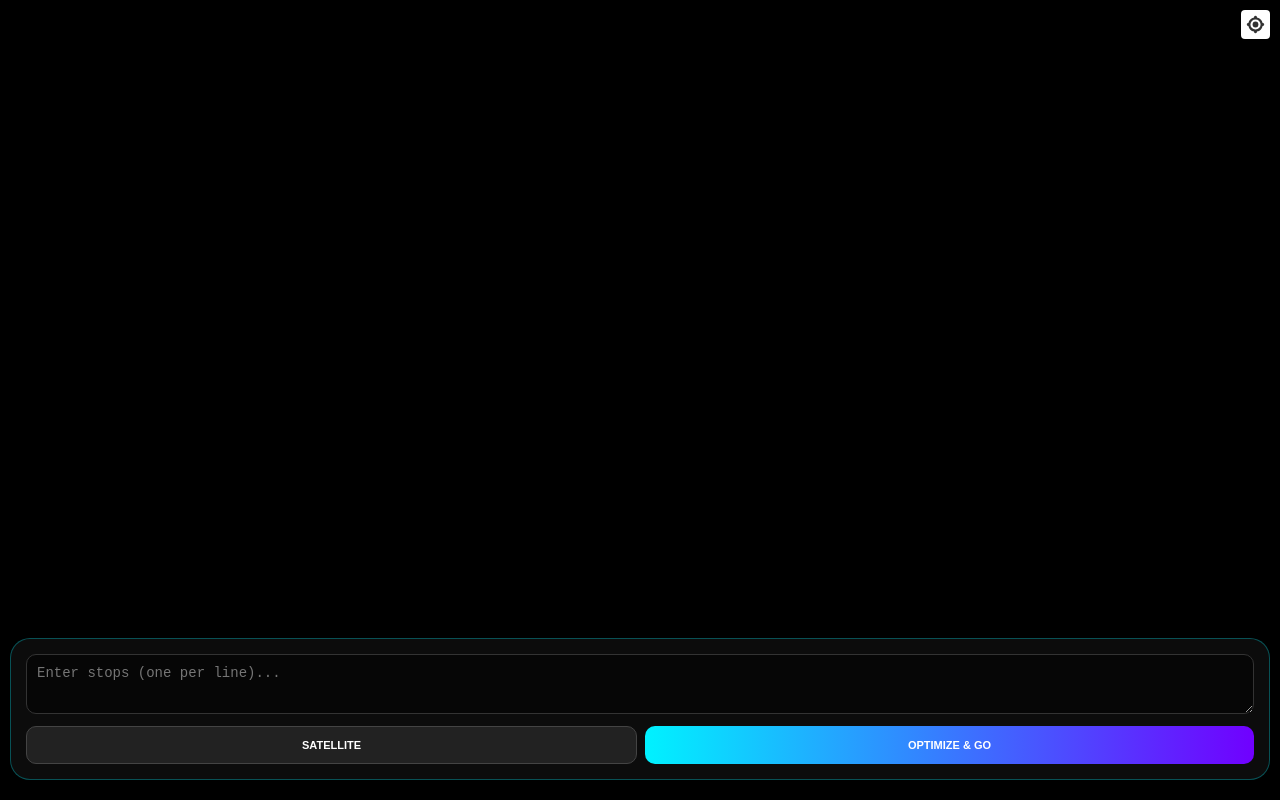
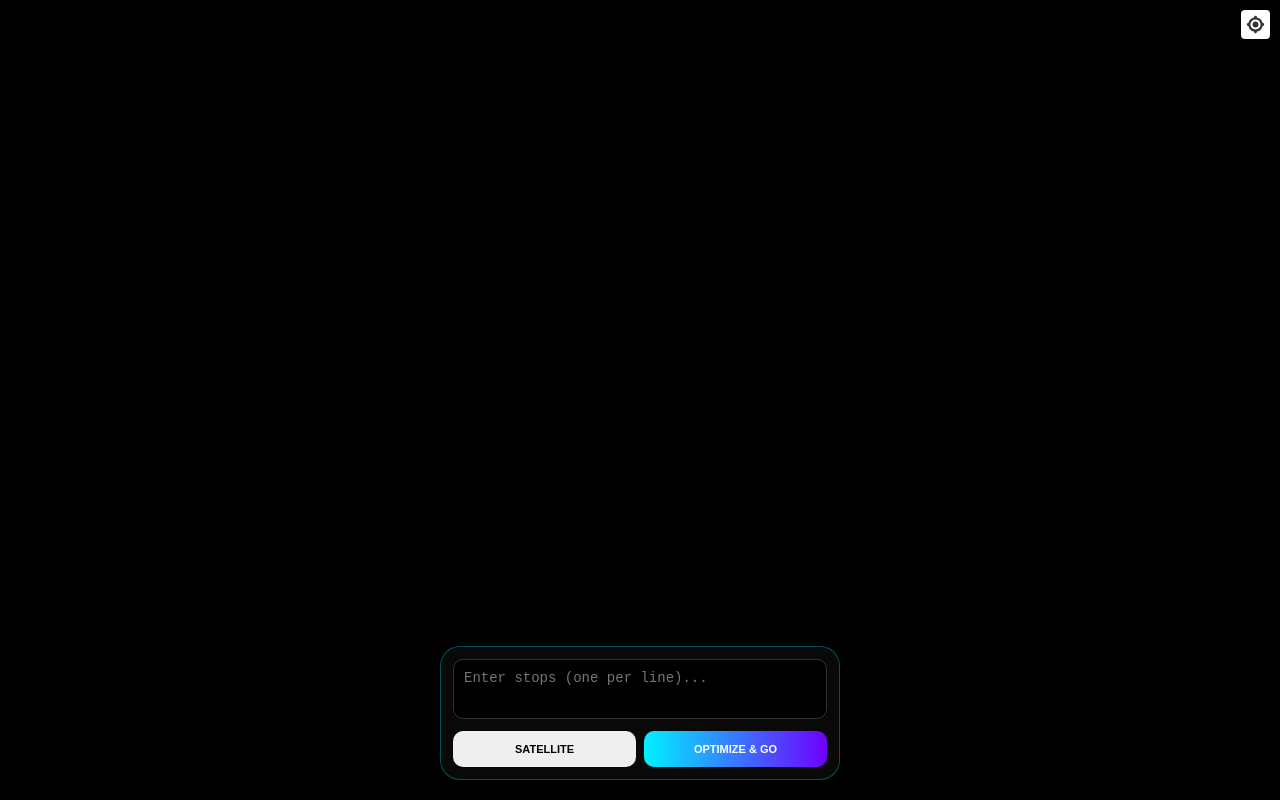
Before and after one commit to Purrlightt/RouteOptimiser, a plain HTML site: page index.html in a window 1280 px wide. Drawn offline with nearby package versions, Linux system fonts and the light colour scheme; no server answers.

Commit message:
Update style.css

```diff
--- a/style.css
+++ b/style.css
@@ -1,39 +1,50 @@
 :root { --neon: #00f2ff; --purple: #7000ff; }
-body, html { margin: 0; padding: 0; height: 100%; width: 100%; background: #000; font-family: sans-serif; overflow: hidden; }
 
-/* The Map fills the whole screen */
-#map { position: absolute; top: 0; left: 0; width: 100%; height: 100%; z-index: 1; }
+body, html {
+    margin: 0; padding: 0; width: 100vw; height: 100vh;
+    background: #000; overflow: hidden; font-family: 'Inter', sans-serif;
+}
 
-/* Floating UI Deck - Transparent and space-saving */
+#map {
+    position: absolute; top: 0; left: 0; width: 100%; height: 100%;
+    z-index: 1;
+}
+
+/* Floating UI - Small on PC, Full-width on Mobile */
 #ui-deck {
-    position: absolute; bottom: 20px; left: 10px; right: 10px;
-    z-index: 999; pointer-events: none; /* Let clicks pass to map */
+    position: fixed; bottom: 20px; left: 50%;
+    transform: translateX(-50%);
+    width: 90%; max-width: 400px; /* Small on PC! */
+    z-index: 9999; pointer-events: none;
 }
 
 .cyber-card {
-    pointer-events: auto; /* Buttons still clickable */
-    background: rgba(15, 15, 15, 0.85);
-    backdrop-filter: blur(15px); -webkit-backdrop-filter: blur(15px);
+    pointer-events: auto;
+    background: rgba(10, 10, 10, 0.9);
+    backdrop-filter: blur(20px); -webkit-backdrop-filter: blur(20px);
     border: 1px solid rgba(0, 242, 255, 0.3);
-    border-radius: 20px; padding: 15px; box-shadow: 0 10px 40px rgba(0,0,0,0.8);
+    border-radius: 20px; padding: 12px;
+    box-shadow: 0 10px 40px rgba(0,0,0,0.8);
 }
 
 textarea {
-    width: 100%; height: 60px; background: rgba(0,0,0,0.5); color: var(--neon);
+    width: 100%; height: 60px; background: #000; color: var(--neon);
     border: 1px solid #333; border-radius: 10px; padding: 10px;
-    font-size: 14px; outline: none; margin-bottom: 8px; box-sizing: border-box;
+    font-size: 14px; box-sizing: border-box; resize: none; outline: none;
 }
 
-.btn-row { display: flex; gap: 8px; }
+.btn-row { display: flex; gap: 8px; margin-top: 8px; }
+
 button {
     flex: 1; padding: 12px; border-radius: 10px; border: none;
-    font-weight: 800; cursor: pointer; text-transform: uppercase; font-size: 11px;
+    font-weight: 800; font-size: 11px; text-transform: uppercase; cursor: pointer;
 }
+
 .btn-main { background: linear-gradient(90deg, var(--neon), var(--purple)); color: #fff; }
-.btn-alt { background: #222; color: #fff; border: 1px solid #444; }
+.btn-sat { background: #222; color: #fff; border: 1px solid #444; }
 
 .house-marker {
-    width: 28px; height: 28px; background: #000; border: 2px solid var(--neon);
-    border-radius: 50%; display: flex; align-items: center; justify-content: center;
-    color: var(--neon); font-weight: 900; box-shadow: 0 0 10px var(--neon);
+    width: 30px; height: 30px; background: #000; border: 2px solid var(--neon);
+    border-radius: 8px; display: flex; align-items: center; justify-content: center;
+    color: var(--neon); font-weight: 900;
 }
```
